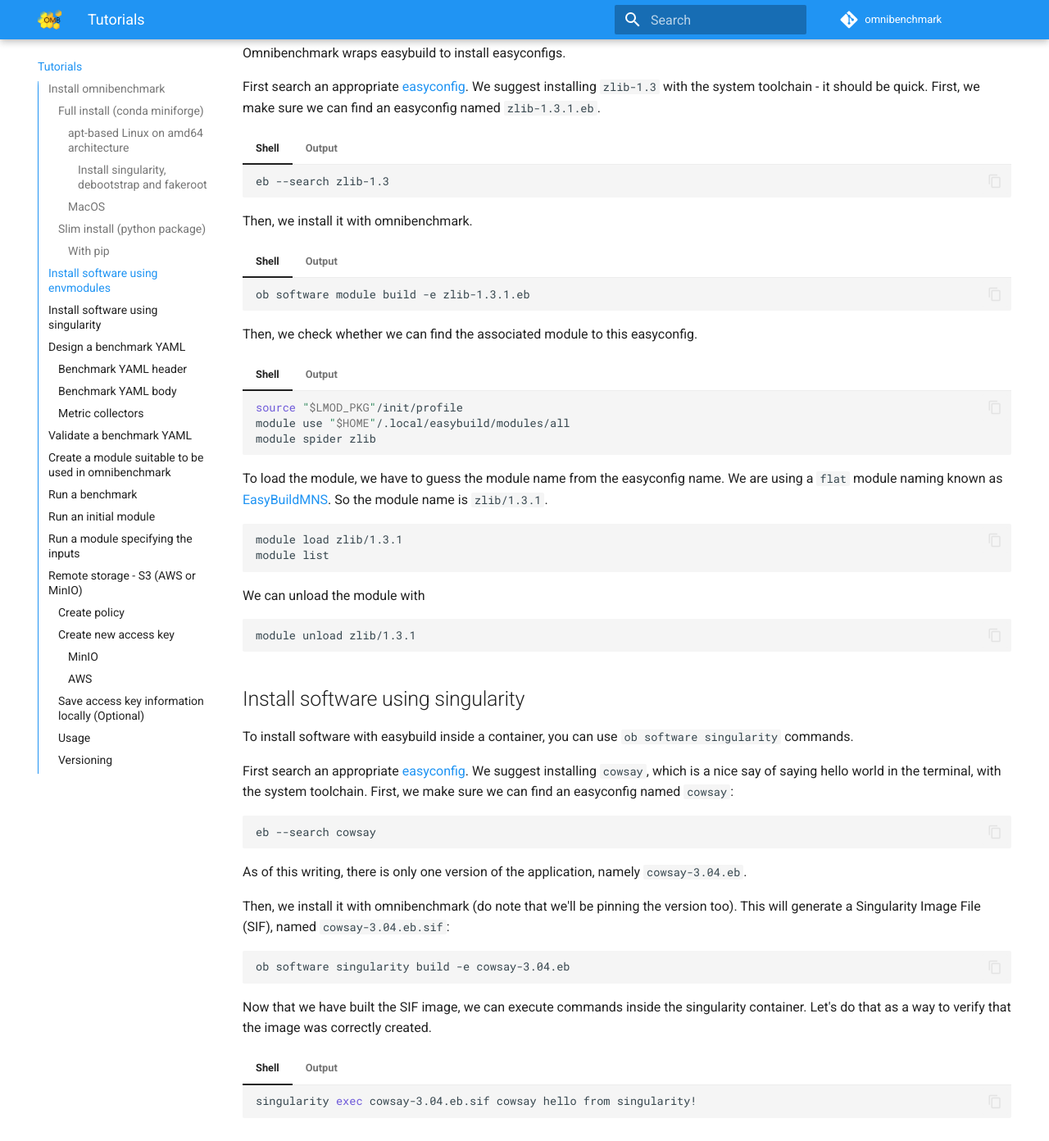
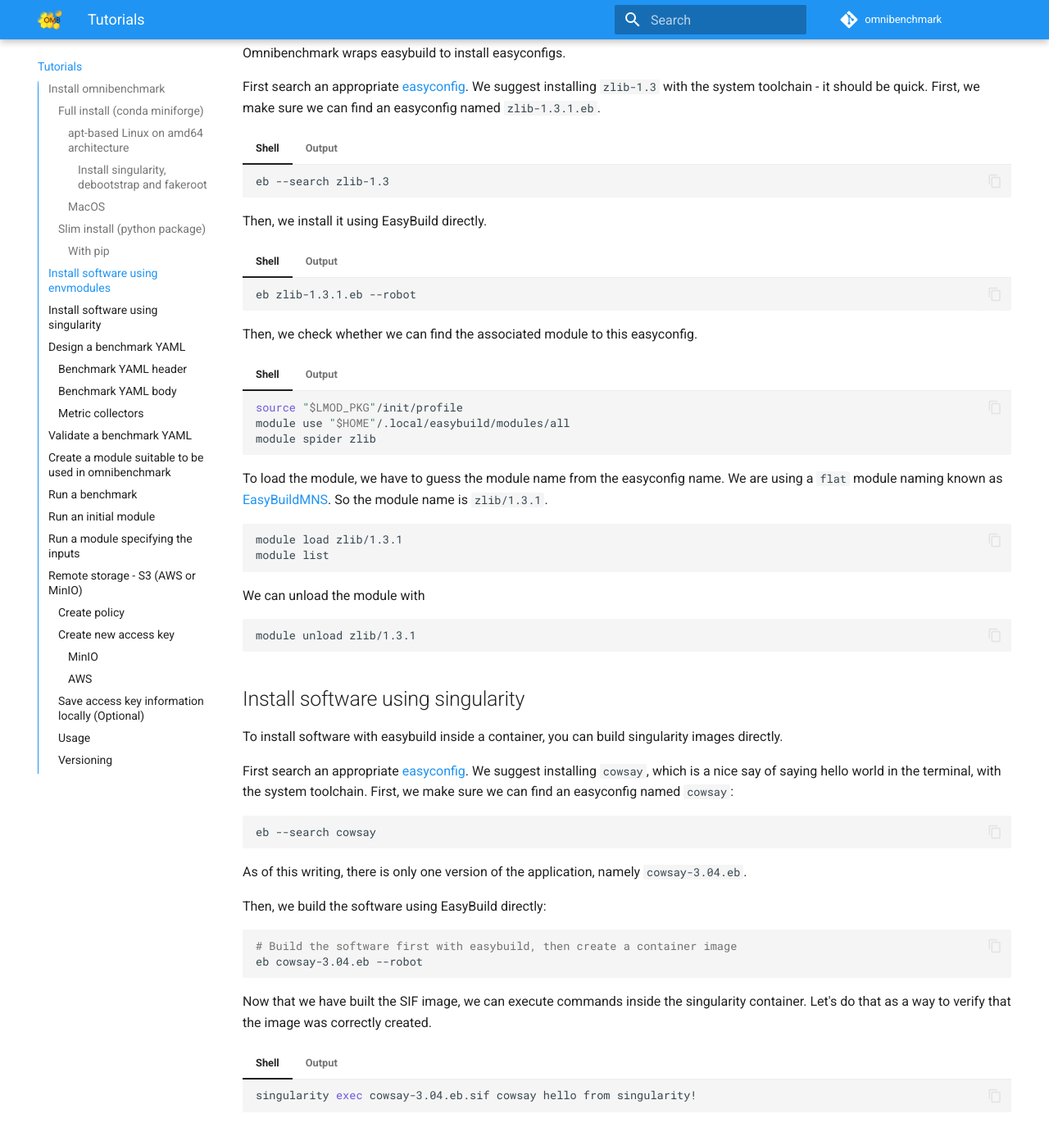
Before and after one commit to omnibenchmark/omnibenchmark, an MkDocs documentation site: the page built from docs/src/tutorial.md, in a window 1280 px wide and 1400 px high, scrolled down 3431 px. Shown: the top 1392 px of the window at 82% size. Built offline with MkDocs 1.6.1 and Material for MkDocs 9.7.7, drawn with Linux system fonts in a browser that asks for light colours; comment, search, counter and statistics services are not loaded; the version menu is left out; some of the changed text lies outside the part shown.

Commit message:
Update tutorial.md

````diff
--- a/docs/src/tutorial.md
+++ b/docs/src/tutorial.md
@@ -121,10 +121,10 @@ Check everything works with:
 === "Shell"
 
     ```shell
-    ob software check --what singularity
-    ob software check --what conda
-    ob software check --what easybuild
-    ob software check --what module
+    singularity --version
+    conda --version
+    eb --version
+    type module
     ```
 
 === "Output"
@@ -241,10 +241,10 @@ Check everything except singularity works with:
 === "Shell"
 
     ```shell
-    ob software check --what singularity ## should fail
-    ob software check --what conda
-    ob software check --what easybuild
-    ob software check --what module
+    singularity --version ## should fail
+    conda --version
+    eb --version
+    type module
     ```
 
 === "Output"
@@ -310,12 +310,12 @@ First search an appropriate [easyconfig](https://docs.easybuild.io/). We suggest
 
     ```
 
-Then, we install it with omnibenchmark.
+Then, we install it using EasyBuild directly.
 
 === "Shell"
 
     ```shell
-    ob software module build -e zlib-1.3.1.eb
+    eb zlib-1.3.1.eb --robot
     ```
 
 === "Output"
@@ -434,7 +434,7 @@ module unload zlib/1.3.1
 
 ## Install software using singularity
 
-To install software with easybuild inside a container, you can use `ob software singularity` commands.
+To install software with easybuild inside a container, you can build singularity images directly.
 
 First search an appropriate [easyconfig](https://docs.easybuild.io/). We suggest installing `cowsay`, which is a nice say of saying hello world in the terminal, with the system toolchain. First, we make sure we can find an easyconfig named `cowsay`:
 
@@ -444,10 +444,11 @@ eb --search cowsay
 
 As of this writing, there is only one version of the application, namely `cowsay-3.04.eb`.
 
-Then, we install it with omnibenchmark (do note that we'll be pinning the version too). This will generate a Singularity Image File (SIF), named `cowsay-3.04.eb.sif`:
+Then, we build the software using EasyBuild directly:
 
 ```bash
-ob software singularity build -e cowsay-3.04.eb
+# Build the software first with easybuild, then create a container image
+eb cowsay-3.04.eb --robot
 ```
 
 Now that we have built the SIF image, we can execute commands inside the singularity container. Let's do that as a way to verify that the image was correctly created.
````
